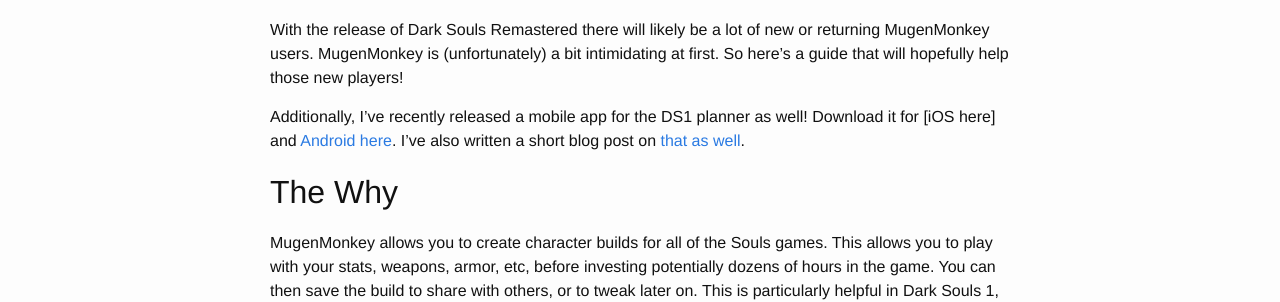
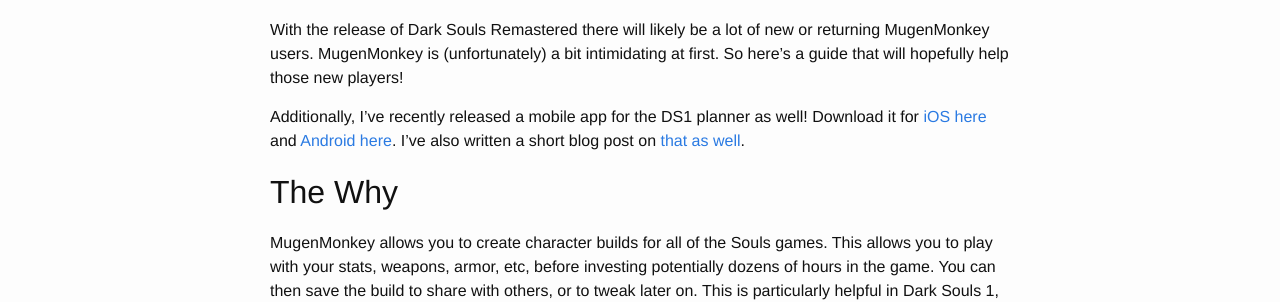
Before and after one commit to mugenmonkey/mugenmonkey.github.io, a Jekyll site: the page built from _posts/2018-05-24-beginners-mugenmonkey-guide.markdown, in a window 1280 px wide and 900 px high. Shown: the part 224-526 px from the top of the window. Built offline with Jekyll 4.4.1, drawn with Linux system fonts in a browser that asks for light colours; comment, search, counter and statistics services are not loaded; part of the change alters nothing that is shown.

Commit message:
Fix iOS link

```diff
--- a/_posts/2018-05-24-beginners-mugenmonkey-guide.markdown
+++ b/_posts/2018-05-24-beginners-mugenmonkey-guide.markdown
@@ -7,7 +7,7 @@ comments: true
 
 With the release of Dark Souls Remastered there will likely be a lot of new or returning MugenMonkey users. MugenMonkey is (unfortunately) a bit intimidating at first. So here's a guide that will hopefully help those new players!
 
-Additionally, I've recently released a mobile app for the DS1 planner as well! Download it for [iOS here] and [Android here](https://play.google.com/store/apps/details?id=com.mugenmonkeyfordarksouls1). I've also written a short blog post on [that as well](https://blog.mugenmonkey.com/2018/05/24/ds1-mobile-app.html).
+Additionally, I've recently released a mobile app for the DS1 planner as well! Download it for [iOS here](https://itunes.apple.com/us/app/mugenmonkey-for-dark-souls-1) and [Android here](https://play.google.com/store/apps/details?id=com.mugenmonkeyfordarksouls1). I've also written a short blog post on [that as well](https://blog.mugenmonkey.com/2018/05/24/ds1-mobile-app.html).
 
 ## The Why
 
```
